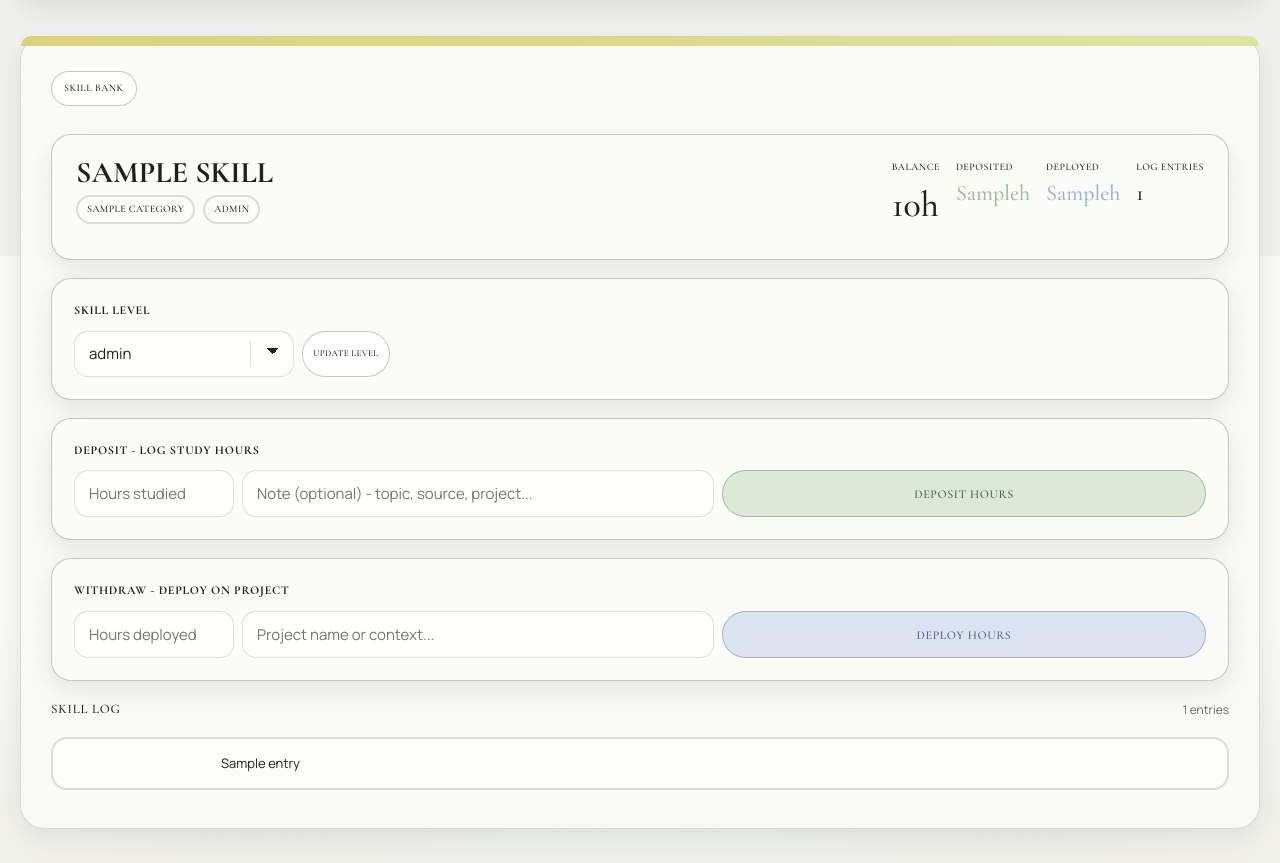
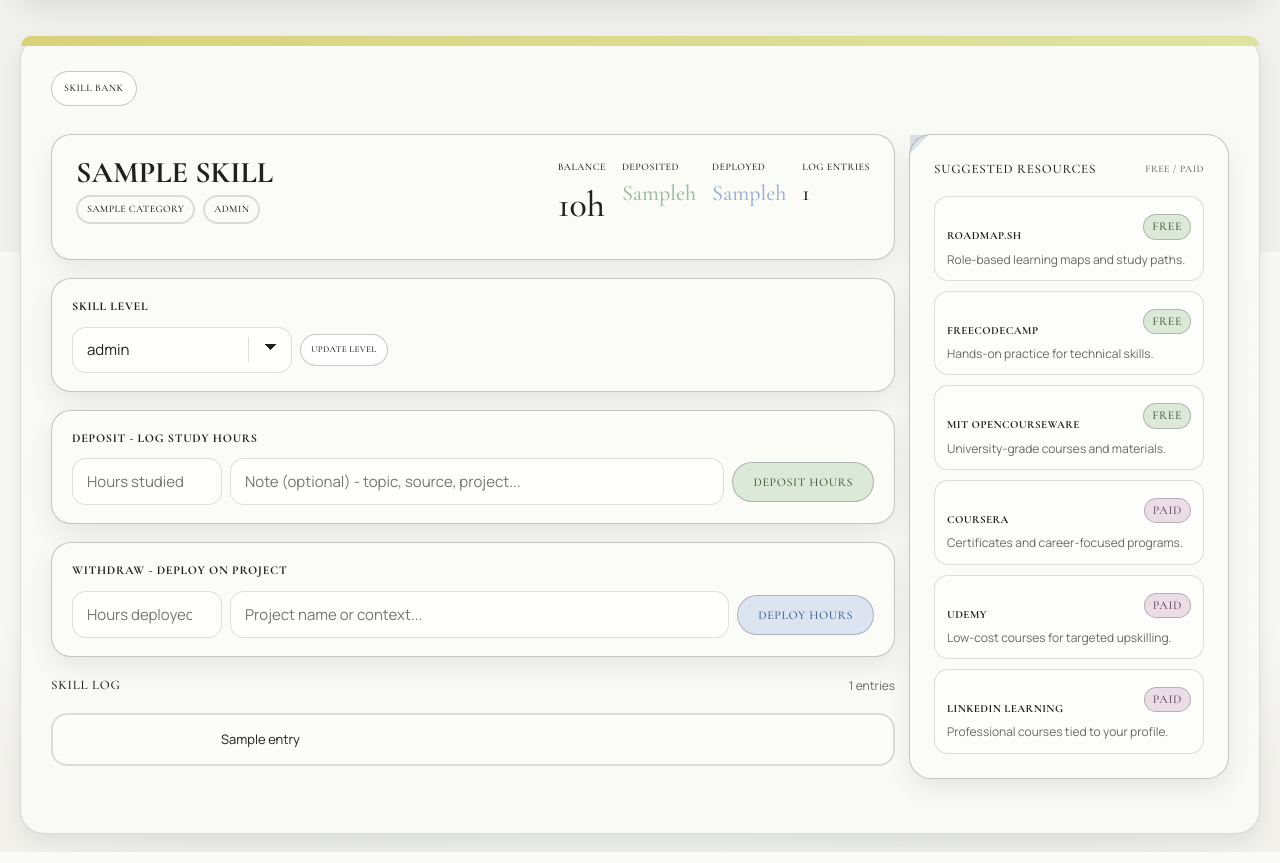
Before and after one commit to khtvi/minted, a Python web app: template templates/skill_detail.html in a window 1280 px wide. Shown: the part 85-948 px from the top of the page. Run offline with Jinja, Linux system fonts and the light colour scheme; the template is opened without the code that fills it: most values are stand-ins (such as "Sample title", 1, 10 or a date in 2020).

Commit message:
update layout

```diff
--- a/static/styles.css
+++ b/static/styles.css
@@ -245,7 +245,7 @@ body {
 .site-main {
   width: min(1680px, 100%);
   margin: 0 auto;
-  padding: 36px 20px 34px;
+  padding: 36px 20px 18px;
   position: relative;
 }
 
@@ -290,7 +290,7 @@ body {
   border: 1px solid var(--border);
   border-radius: 24px;
   padding: clamp(20px, 2.8vw, 30px);
-  min-height: 0;
+  min-height: clamp(620px, 72vh, 760px);
   position: relative;
   overflow: hidden;
   transition: border-color 0.26s ease, box-shadow 0.26s ease;
@@ -468,7 +468,7 @@ body {
 }
 
 .feature-row {
-  margin-top: 14px;
+  margin-top: 18px;
   display: grid;
   grid-template-columns: repeat(4, minmax(0, 1fr));
   gap: 14px;
@@ -1706,6 +1706,62 @@ tbody tr:hover {
   margin-bottom: 18px;
 }
 
+.skill-layout {
+  display: grid;
+  grid-template-columns: minmax(0, 1fr) 320px;
+  gap: 14px;
+  align-items: start;
+}
+
+.skill-main {
+  min-width: 0;
+}
+
+.skill-side {
+  position: sticky;
+  top: 96px;
+}
+
+.resource-key {
+  font-family: var(--display);
+  text-transform: uppercase;
+  font-size: 10px;
+  letter-spacing: 0.05em;
+  color: var(--text-muted);
+}
+
+.resource-grid-skill {
+  grid-template-columns: 1fr;
+}
+
+.resource-item {
+  position: relative;
+  padding-top: 30px;
+}
+
+.resource-badge {
+  position: absolute;
+  top: 12px;
+  right: 12px;
+  border: 1px solid var(--border);
+  border-radius: 999px;
+  padding: 3px 8px;
+  font-family: var(--display);
+  text-transform: uppercase;
+  font-size: 9px;
+  letter-spacing: 0.05em;
+}
+
+.resource-badge.free {
+  background: #dce8d8;
+  color: #405f3c;
+}
+
+.resource-badge.paid {
+  background: #eadde5;
+  color: #6e4e63;
+}
+
 .detail-header-info h2 {
   font-family: var(--display);
   text-transform: uppercase;
@@ -1749,7 +1805,7 @@ tbody tr:hover {
 }
 
 .action-section {
-  padding: 22px;
+  padding: 18px 20px;
   margin-bottom: 18px;
 }
 
@@ -1765,6 +1821,36 @@ tbody tr:hover {
   display: flex;
   gap: 8px;
   flex-wrap: wrap;
+}
+
+.action-group-level {
+  align-items: center;
+}
+
+.action-group-level select {
+  max-width: 220px;
+}
+
+.action-group-hours {
+  display: grid;
+  grid-template-columns: 150px minmax(0, 1fr) auto;
+  gap: 8px;
+  width: 100%;
+  align-items: center;
+}
+
+.action-group-hours input {
+  min-width: 0;
+}
+
+.action-group-hours button,
+.action-group-level button {
+  white-space: nowrap;
+}
+
+.action-group-hours input,
+.action-group-level select {
+  width: 100%;
 }
 
 .action-group > * {
@@ -2410,11 +2496,20 @@ tbody tr:hover {
   .resource-grid {
     grid-template-columns: repeat(2, minmax(0, 1fr));
   }
+
+  .skill-layout {
+    grid-template-columns: 1fr;
+  }
+
+  .skill-side {
+    position: static;
+    top: auto;
+  }
 }
 
 @media (max-width: 880px) {
   .site-main {
-    padding: 28px 18px 26px;
+    padding: 28px 18px 18px;
   }
 
   .page-title {
@@ -2548,6 +2643,16 @@ tbody tr:hover {
 
   .action-group {
     flex-direction: column;
+  }
+
+  .action-group-level select,
+  .action-group-hours {
+    max-width: none;
+    width: 100%;
+  }
+
+  .action-group-hours {
+    grid-template-columns: 1fr;
   }
 
   .ts {
--- a/templates/skill_detail.html
+++ b/templates/skill_detail.html
@@ -3,11 +3,33 @@
 {% block content %}
 <div class="page page-centered">
   <div class="page-header"><a href="{{ url_for('skills') }}" class="btn btn-ghost btn-sm">Skill Bank</a></div>
-  <div class="detail-header"><div class="detail-header-info"><h2>{{ skill.name }}</h2><span class="cat-tag">{{ skill.category }}</span><span class="cat-tag" style="margin-left: 8px;">{{ skill.level }}</span></div><div class="detail-header-stats"><div><div class="detail-stat-label">Balance</div><div class="detail-stat-value main">{{ skill.balance }}h</div></div><div><div class="detail-stat-label">Deposited</div><div class="detail-stat-value text-green">{{ skill.hours_deposited }}h</div></div><div><div class="detail-stat-label">Deployed</div><div class="detail-stat-value text-violet">{{ skill.hours_withdrawn }}h</div></div><div><div class="detail-stat-label">Log Entries</div><div class="detail-stat-value">{{ skill.log | length }}</div></div></div></div>
-  <div class="action-section"><h3>Skill Level</h3><form method="post"><div class="action-group"><select name="level" style="max-width: 220px;">{% for level in levels %}<option value="{{ level }}" {% if skill.level == level %}selected{% endif %}>{{ level }}</option>{% endfor %}</select><button type="submit" name="action" value="update_level" class="btn btn-ghost btn-sm update-level-btn">Update Level</button></div></form></div>
-  <div class="action-section"><h3>Deposit - Log Study Hours</h3><form method="post"><div class="action-group"><input type="number" name="hours" placeholder="Hours studied" min="0.1" step="0.1" required style="max-width: 160px;"><input type="text" name="note" placeholder="Note (optional) - topic, source, project..." style="flex: 1;"><button type="submit" name="action" value="study" class="btn btn-green">Deposit Hours</button></div></form></div>
-  <div class="action-section"><h3>Withdraw - Deploy on Project</h3><form method="post"><div class="action-group"><input type="number" name="hours" placeholder="Hours deployed" min="0.1" step="0.1" max="{{ skill.balance }}" required style="max-width: 160px;"><input type="text" name="note" placeholder="Project name or context..." style="flex: 1;"><button type="submit" name="action" value="deploy" class="btn btn-violet">Deploy Hours</button></div></form>{% if skill.balance == 0 %}<p style="font-size: 12px; color: var(--text-muted); margin-top: 8px;">Balance is 0. Deposit study hours first.</p>{% endif %}</div>
-  <div class="section-header"><div class="section-title">Skill Log</div><span style="font-size: 12px; color: var(--text-muted);">{{ skill.log | length }} entries</span></div>
-  {% if skill.log %}<ul class="log-list">{% for entry in skill.log|reverse %}{% set ts = entry.split(']')[0][1:] if ']' in entry else '' %}{% set text = entry.split('] ')[1] if '] ' in entry else entry %}<li class="log-item {% if '+' in entry %}deposit{% elif '-' in entry %}withdraw{% elif 'transfer' in entry.lower() %}transfer{% endif %}"><div class="ts">{{ ts }}</div><div class="log-text">{{ text }}</div></li>{% endfor %}</ul>{% else %}<div class="card empty-state"><div class="empty-state-icon">Log</div><p>No activity yet. Start by depositing your first study hours.</p></div>{% endif %}
+  <div class="skill-layout">
+    <div class="skill-main">
+      <div class="detail-header"><div class="detail-header-info"><h2>{{ skill.name }}</h2><span class="cat-tag">{{ skill.category }}</span><span class="cat-tag" style="margin-left: 8px;">{{ skill.level }}</span></div><div class="detail-header-stats"><div><div class="detail-stat-label">Balance</div><div class="detail-stat-value main">{{ skill.balance }}h</div></div><div><div class="detail-stat-label">Deposited</div><div class="detail-stat-value text-green">{{ skill.hours_deposited }}h</div></div><div><div class="detail-stat-label">Deployed</div><div class="detail-stat-value text-violet">{{ skill.hours_withdrawn }}h</div></div><div><div class="detail-stat-label">Log Entries</div><div class="detail-stat-value">{{ skill.log | length }}</div></div></div></div>
+
+      <div class="action-section"><h3>Skill Level</h3><form method="post"><div class="action-group action-group-level"><select name="level">{% for level in levels %}<option value="{{ level }}" {% if skill.level == level %}selected{% endif %}>{{ level }}</option>{% endfor %}</select><button type="submit" name="action" value="update_level" class="btn btn-ghost btn-sm update-level-btn">Update Level</button></div></form></div>
+      <div class="action-section"><h3>Deposit - Log Study Hours</h3><form method="post"><div class="action-group action-group-hours"><input type="number" name="hours" placeholder="Hours studied" min="0.1" step="0.1" required><input type="text" name="note" placeholder="Note (optional) - topic, source, project..."><button type="submit" name="action" value="study" class="btn btn-green">Deposit Hours</button></div></form></div>
+      <div class="action-section"><h3>Withdraw - Deploy on Project</h3><form method="post"><div class="action-group action-group-hours"><input type="number" name="hours" placeholder="Hours deployed" min="0.1" step="0.1" max="{{ skill.balance }}" required><input type="text" name="note" placeholder="Project name or context..."><button type="submit" name="action" value="deploy" class="btn btn-violet">Deploy Hours</button></div></form>{% if skill.balance == 0 %}<p style="font-size: 12px; color: var(--text-muted); margin-top: 8px;">Balance is 0. Deposit study hours first.</p>{% endif %}</div>
+      <div class="section-header"><div class="section-title">Skill Log</div><span style="font-size: 12px; color: var(--text-muted);">{{ skill.log | length }} entries</span></div>
+      {% if skill.log %}<ul class="log-list">{% for entry in skill.log|reverse %}{% set ts = entry.split(']')[0][1:] if ']' in entry else '' %}{% set text = entry.split('] ')[1] if '] ' in entry else entry %}<li class="log-item {% if '+' in entry %}deposit{% elif '-' in entry %}withdraw{% elif 'transfer' in entry.lower() %}transfer{% endif %}"><div class="ts">{{ ts }}</div><div class="log-text">{{ text }}</div></li>{% endfor %}</ul>{% else %}<div class="card empty-state"><div class="empty-state-icon">Log</div><p>No activity yet. Start by depositing your first study hours.</p></div>{% endif %}
+    </div>
+
+    <aside class="skill-side">
+      <section class="resource-strip card">
+        <div class="section-header">
+          <div class="section-title">Suggested Resources</div>
+          <span class="resource-key">Free / Paid</span>
+        </div>
+        <div class="resource-grid resource-grid-skill">
+          <a class="resource-item" href="https://roadmap.sh" target="_blank" rel="noopener noreferrer"><span class="resource-badge free">Free</span><strong>Roadmap.sh</strong><span>Role-based learning maps and study paths.</span></a>
+          <a class="resource-item" href="https://www.freecodecamp.org/learn" target="_blank" rel="noopener noreferrer"><span class="resource-badge free">Free</span><strong>freeCodeCamp</strong><span>Hands-on practice for technical skills.</span></a>
+          <a class="resource-item" href="https://ocw.mit.edu" target="_blank" rel="noopener noreferrer"><span class="resource-badge free">Free</span><strong>MIT OpenCourseWare</strong><span>University-grade courses and materials.</span></a>
+          <a class="resource-item" href="https://www.coursera.org" target="_blank" rel="noopener noreferrer"><span class="resource-badge paid">Paid</span><strong>Coursera</strong><span>Certificates and career-focused programs.</span></a>
+          <a class="resource-item" href="https://www.udemy.com" target="_blank" rel="noopener noreferrer"><span class="resource-badge paid">Paid</span><strong>Udemy</strong><span>Low-cost courses for targeted upskilling.</span></a>
+          <a class="resource-item" href="https://www.linkedin.com/learning/" target="_blank" rel="noopener noreferrer"><span class="resource-badge paid">Paid</span><strong>LinkedIn Learning</strong><span>Professional courses tied to your profile.</span></a>
+        </div>
+      </section>
+    </aside>
+  </div>
 </div>
 {% endblock %}
```
Also changed, not shown: app.py (+9 -4 lines).
